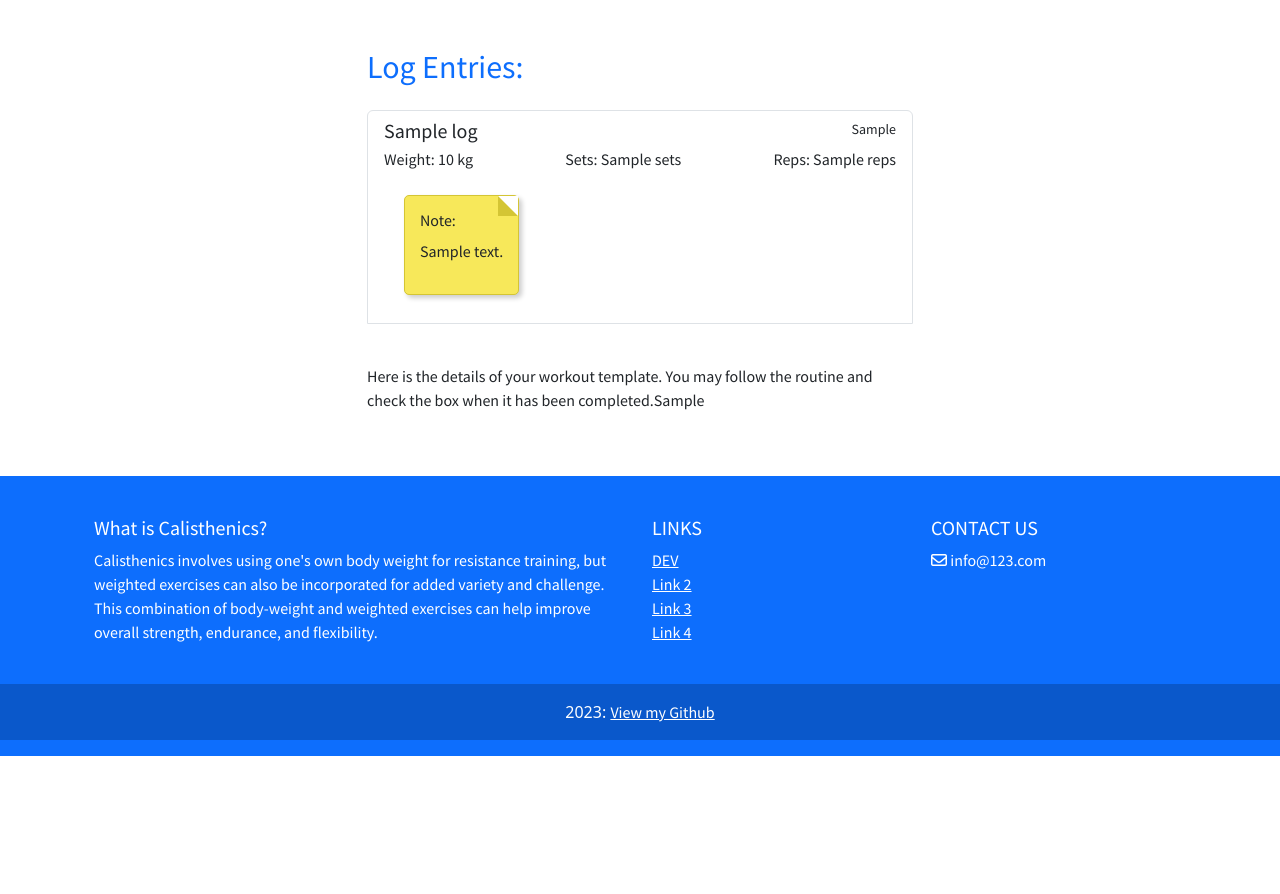
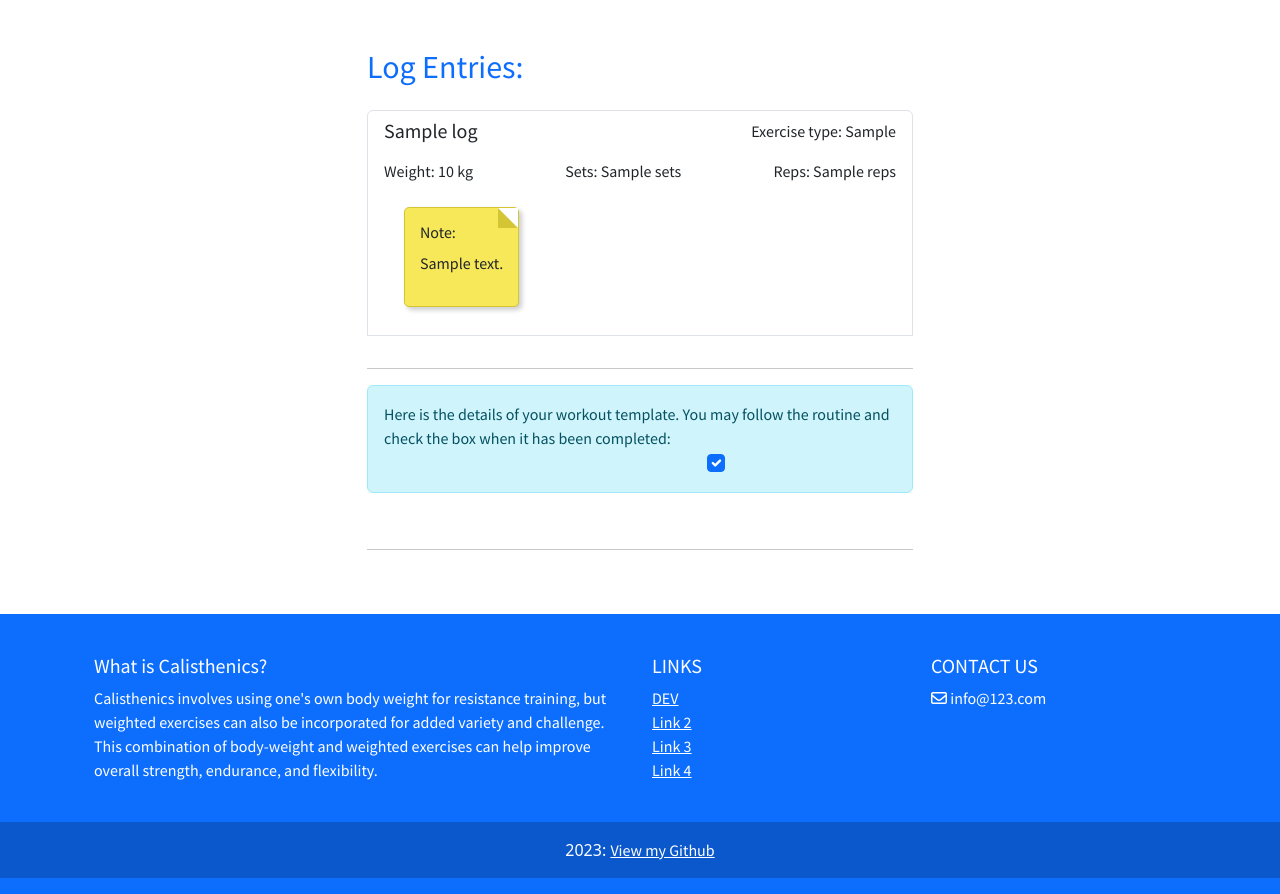
Before and after one commit to Ian-Garrigan/calizenic, a Django app: template workouts/templates/view-logs.html in a window 1280 px wide. Shown: the part 64-958 px from the top of the page. Before the commit the page ends 820 px from the top, so only its background shows below. Run offline with Django 3.2, Linux system fonts and the light colour scheme; the template is opened without the code that fills it: most values are stand-ins (such as "Sample title", 1, 10 or a date in 2020); data that the repository does not hold is empty; parts of the project's set-up code (start-up, migrations or seed data) failed here and were passed over; some libraries are stand-ins or nearby versions.

Commit message:
Create checkbox for model boolean field

```diff
--- a/workouts/templates/view-logs.html
+++ b/workouts/templates/view-logs.html
@@ -16,7 +16,7 @@
                 <a href="#" class="list-group-item list-group-item-action">
                     <div class="d-flex w-100 justify-content-between">
                         <h5 class="mb-1">{{ log.log_name }}</h5>
-                        <small>{{ log.exercise_type }}</small>
+                        <p>Exercise type: {{ log.exercise_type }}</p>
                     </div>
                     <div class="d-flex w-100 justify-content-between">
                         <p class="mb-1">Weight: {{ log.weight }} kg</p>
@@ -28,16 +28,30 @@
                         <p>{{ log.note }}</p>
                     </div>
                 </a>
+                <hr>
+                <div class="alert alert-info">
+                    <label class="form-check-label" for="reverseCheck1">
+                        Here is the details of your workout template. You may follow the routine and check the box when
+                        it has been completed:
+                    </label>
+                    <div class="col-8">
+                    <div class="form-check form-check-reverse">
+                        <input class="form-check-input p-2" type="checkbox" value="" id="reverseCheck1"
+                            {% if log.log_name.was_performed %}checked{% endif %} onclick="logCheckboxValue(this)">
+                    </div>
+                    </div>
+                </div>
                 <br>
-                <p>Here is the details of your workout template. You may follow the routine and check the box when
-                    it has been completed.{{ log.log_name.was_performed }}
-                </p>
+                <hr>
                 {% empty %}
                 <p><i class="fa-solid fa-square-xmark fa-2xl" style="color: #c03411;"></i></p>
                 <h2>Workout log entries do not exist. Empty template.</h2>
                 {% endfor %}
             </div>
         </div>
+        <script>
+            console.log("JavaScript file linked successfully");
+        </script>
     </div>
 </div>
 
```
